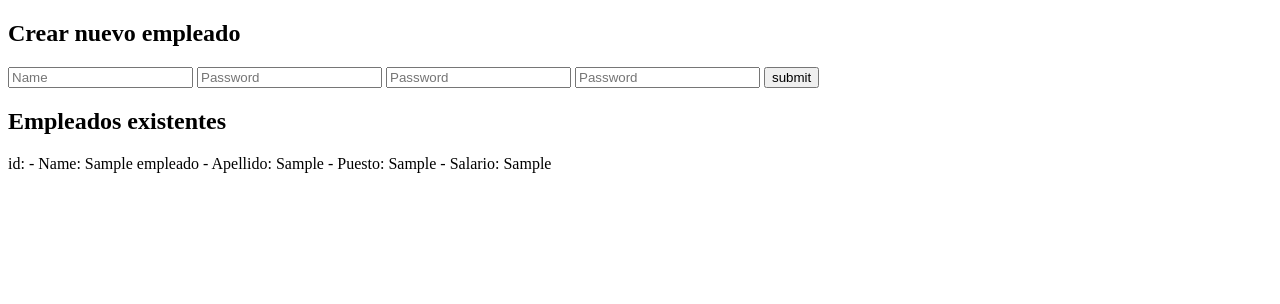
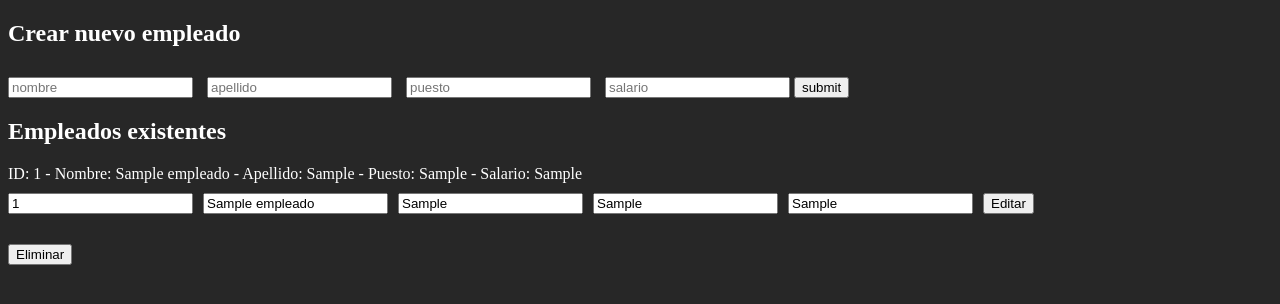
Before and after one commit to SammyBits/OdioPHPTest2, a PHP site: page / in a window 1280 px wide. Shown: the top 304 px of the page. Run offline with PHP 8.4, Linux system fonts and the light colour scheme; tables that the repository leaves empty or names only in its code hold one stand-in row (values such as "Sample post"); data that the repository does not hold is empty.

Commit message:
Actualizar estilos y corregir errores en index.php y createEmpleado.php

```diff
--- a/src/index.php
+++ b/src/index.php
@@ -8,20 +8,109 @@
 </head>
 
 <body>
+
+    <style>
+        body,
+        html {
+            background-color: #272727;
+            color: #fff;
+
+        }
+
+        form {
+            margin-bottom: 20px;
+        }
+
+        h2 {
+            margin-top: 20px;
+        }
+
+        p {
+            color: #fff;
+        }
+
+        input[type="text"] {
+            margin-right: 10px;
+        }
+
+        input[type="submit"] {
+            margin-top: 10px;
+        }
+    </style>
+
+    <?php
+
+    $db = 'Test1';
+    $host = 'localhost';
+    $user = 'root';
+    $pass = '123456789';
+
+    $conn = new mysqli($host, $user, $pass, $db);
+    if ($conn->connect_error) {
+        die("Connection failed: " . $conn->connect_error);
+    }
+    // Proceso de eliminación de un usuario si se ha enviado el formulario de eliminación
+    if (isset($_POST['delete'])) {
+        $empleadoId = $_POST['empleadoId'];
+
+        $sql = "DELETE FROM Empleados WHERE _EmpleadoId = $empleadoId";
+
+        if ($conn->query($sql) === TRUE) {
+            // Redirigir al usuario a una nueva página después de eliminar el usuario
+            header("Location: " . $_SERVER['REQUEST_URI']);
+            exit();
+        } else {
+            echo "Error al eliminar el empleado: " . $conn->error;
+        }
+    }
+    ?>
+
+    <?php
+
+    $db = 'Test1';
+    $host = 'localhost';
+    $user = 'root';
+    $pass = '123456789';
+
+    $conn = new mysqli($host, $user, $pass, $db);
+    if ($conn->connect_error) {
+        die("Connection failed: " . $conn->connect_error);
+    }
+    if (isset($_POST['edit'])) {
+        $nombre = $_POST['nombre'];
+        $apellido = $_POST['apellido'];
+        $puesto = $_POST['puesto'];
+        $salario = $_POST['salario'];
+        $empleadoId = $_POST['empleadoId'];
+
+
+        $sql = "UPDATE Empleados SET nombre = '$nombre', apellido = '$apellido', puesto = '$puesto', salario = '$salario' WHERE _EmpleadoId = $empleadoId";
+
+        if ($conn->query($sql) === TRUE) {
+            // Redirigir al usuario a una nueva página después de editar el usuario
+            header("Location: " . $_SERVER['REQUEST_URI']);
+            exit();
+        } else {
+            echo "Error al editar el usuario: " . $conn->error;
+        }
+    }
+    ?>
+
     <h2>Crear nuevo empleado</h2>
-
     <form action="./services/createEmpleado.php" method="post">
-        <input type="text" name="nombre" placeholder="Name">
-        <input type="text" name="apellido" placeholder="Password">
-        <input type="text" name="puesto" placeholder="Password">
-        <input type="number" name="salario" placeholder="Password">
+        <input type="text" name="nombre" placeholder="nombre">
+        <input type="text" name="apellido" placeholder="apellido">
+        <input type="text" name="puesto" placeholder="puesto">
+        <input type="number" name="salario" placeholder="salario">
         <input type="submit" name="submit" value="submit">
     </form>
 
     <h2>Empleados existentes</h2>
-    <?php
-    require ("./services/empleado.php");
-    ?>
+    <div class="empleados">
+        <?php
+        require ("./services/empleado.php");
+        ?>
+    </div>
 </body>
 
 </html>
--- a/src/services/createEmpleado.php
+++ b/src/services/createEmpleado.php
@@ -12,7 +12,7 @@
 $sql = "";
 if (isset($_POST['submit'])) {
     $nombre = $_POST['nombre'];
-    $apelido = $_POST['apellido'];
+    $apellido = $_POST['apellido'];
     $puesto = $_POST['puesto'];
     $salario = $_POST['salario'];
 
--- a/src/services/empleado.php
+++ b/src/services/empleado.php
@@ -9,13 +9,30 @@
 if ($conn->connect_error) {
     die("Connection failed: " . $conn->connect_error);
 }
-$sql = "SELECT * FROM Empleados";
+// Lectura de usuarios existentes
+$sql = "SELECT _EmpleadoId, nombre, apellido, puesto, salario FROM Empleados";
 $result = $conn->query($sql);
+
 if ($result->num_rows > 0) {
     while ($row = $result->fetch_assoc()) {
-        echo "id: " . $row["_EmpleadoId"] . " - Name: " . $row["nombre"] . " - Apellido: " . $row["apellido"] . " - Puesto: " . $row["puesto"] . " - Salario: " . $row["salario"] . "<br>";
+        echo "ID: " . $row["_EmpleadoId"] . " - Nombre: " . $row["nombre"] . " - Apellido: " . $row["apellido"] . " - Puesto: " . $row["puesto"] . " - Salario: " . $row["salario"] . "<br>";
+        // Botón de editar
+        echo "<form method='post' action=''>";
+        echo "<input type='text' name='empleadoId' value='" . $row["_EmpleadoId"] . "'>";
+        echo "<input type='text' name='nombre' value='" . $row["nombre"] . "'>";
+        echo "<input type='text' name='apellido' value='" . $row["apellido"] . "'>";
+        echo "<input type='text' name='puesto' value='" . $row["puesto"] . "'>";
+        echo "<input type='text' name='salario' value='" . $row["salario"] . "'>";
+        echo "<input type='submit' name='edit' value='Editar'>";
+        echo "</form>";
+        // Botón de eliminar
+        echo "<form method='post' action=''>";
+        echo "<input type='hidden' name='empleadoId' value='" . $row["_EmpleadoId"] . "'>";
+        echo "<input type='submit' name='delete' value='Eliminar'>";
+        echo "</form>";
     }
 } else {
-    echo "0 results";
+    echo "0 resultados";
 }
+
 $conn->close();
```
